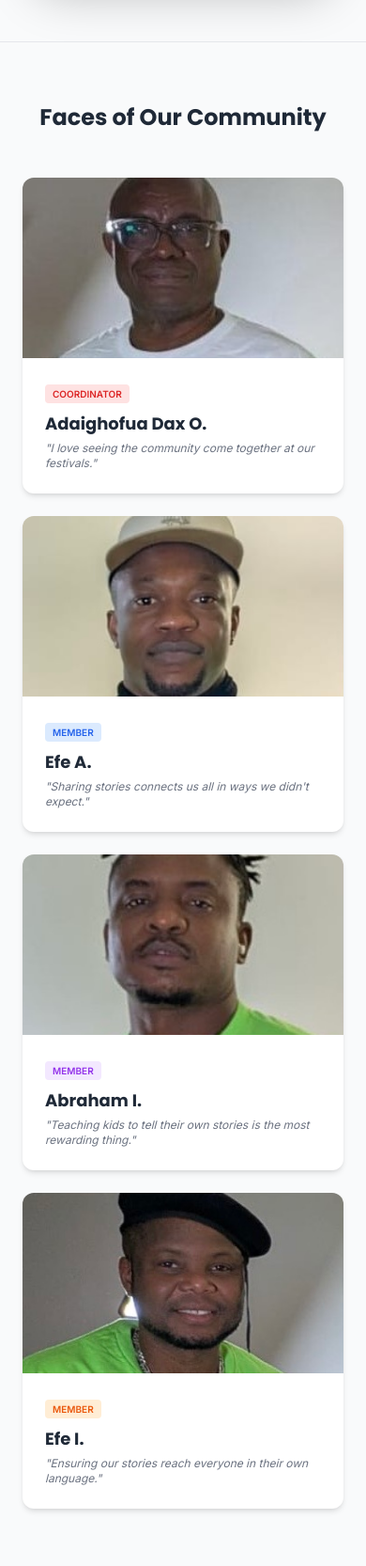
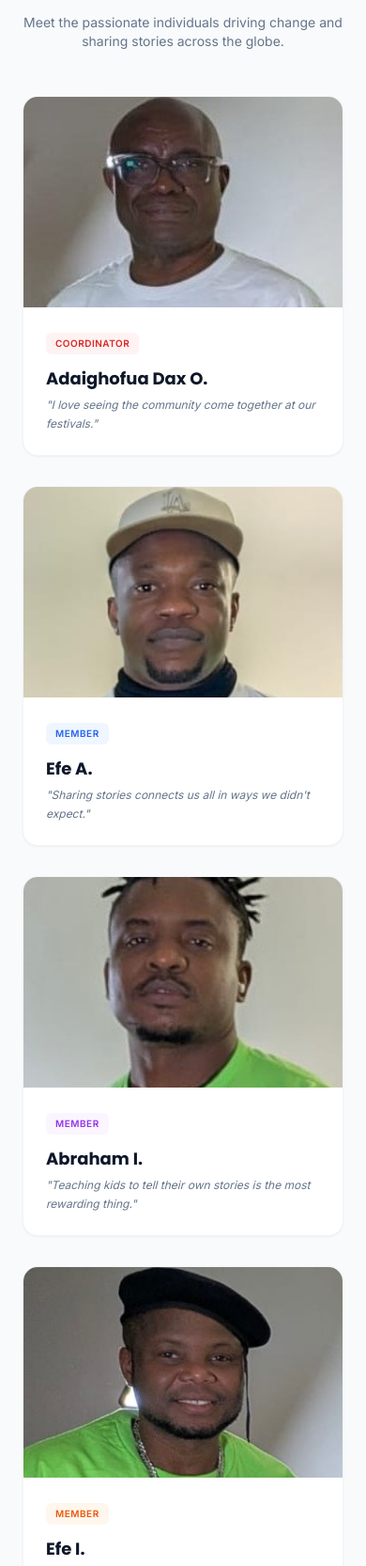
Before and after one commit to Williams-Opone/osov, a Flask app: page /volunteer in a window 390 px wide. Shown: the part 2672-4338 px from the top of the page at 94% size. Run offline with Flask 3, Linux system fonts and the light colour scheme; the visitor is signed in with stand-in values (Sample User, id 1); data that the repository does not hold is empty; some libraries are stand-ins or nearby versions.

Commit message:
Added responsiveness to the volunteer page

```diff
--- a/project/templates/user/volunteer.html
+++ b/project/templates/user/volunteer.html
@@ -65,25 +65,25 @@
     </section>
     <section class="py-16 md:py-24 bg-gray-50 overflow-hidden">
         <div class="container mx-auto px-6">
-            <div class="flex flex-col lg:flex-row items-center gap-12 lg:gap-16">
+            <div class="flex flex-col-reverse lg:flex-row items-center gap-12 lg:gap-16">
 
-                <div class="w-full lg:w-3/5" data-aos="fade-right">
+                <div class="w-full lg:w-3/5 text-center lg:text-left" data-aos="fade-right">
                     <span class="text-red-600 font-bold tracking-widest uppercase text-xs mb-3 block">Empowerment Through Tech</span>
                     <h2 class="text-3xl md:text-5xl font-extrabold text-slate-900 mb-6 leading-tight">
                         IT & Web Design <span class="text-transparent bg-clip-text bg-gradient-to-r from-red-600 to-orange-600">Mastery Program.</span>
                     </h2>
-                    <p class="text-slate-600 text-lg mb-8 leading-relaxed">
+                    <p class="text-slate-600 text-base md:text-lg mb-8 leading-relaxed max-w-2xl mx-auto lg:mx-0">
                         At <span class="font-bold text-slate-900">Our Story Our Voice</span>, we believe that digital literacy is the strongest tool for cultural preservation. We are looking for volunteers to help facilitate these life-changing sessions.
                     </p>
 
-                    <div class="grid grid-cols-1 md:grid-cols-2 gap-6 mb-10">
+                    <div class="grid grid-cols-1 sm:grid-cols-2 gap-4 md:gap-6 mb-10 text-left">
                         <div class="flex items-start gap-4 p-4 bg-white rounded-2xl shadow-sm border border-slate-100">
                             <div class="w-10 h-10 rounded-xl bg-red-50 flex items-center justify-center text-red-600 flex-shrink-0">
                                 <i class="fa-solid fa-code"></i>
                             </div>
                             <div>
-                                <h4 class="font-bold text-slate-900">Modern Coding</h4>
-                                <p class="text-xs text-slate-500">HTML, CSS, and UI/UX fundamentals.</p>
+                                <h4 class="font-bold text-slate-900 text-sm md:text-base">Modern Coding</h4>
+                                <p class="text-[11px] md:text-xs text-slate-500">HTML, CSS, and UI/UX fundamentals.</p>
                             </div>
                         </div>
                         <div class="flex items-start gap-4 p-4 bg-white rounded-2xl shadow-sm border border-slate-100">
@@ -91,14 +91,14 @@
                                 <i class="fa-solid fa-laptop-code"></i>
                             </div>
                             <div>
-                                <h4 class="font-bold text-slate-900">IT Solutions</h4>
-                                <p class="text-xs text-slate-500">Problem-solving for the tech industry.</p>
+                                <h4 class="font-bold text-slate-900 text-sm md:text-base">IT Solutions</h4>
+                                <p class="text-[11px] md:text-xs text-slate-500">Problem-solving for the tech industry.</p>
                             </div>
                         </div>
                     </div>
 
-                    <div class="flex flex-col sm:flex-row items-center gap-6">
-                        <a href="#application-form" class="bg-slate-900 hover:bg-red-600 text-white font-bold py-4 px-10 rounded-2xl transition-all shadow-lg hover:-translate-y-1">
+                    <div class="flex flex-col sm:flex-row items-center justify-center lg:justify-start gap-6">
+                        <a href="#application-form" class="w-full sm:w-auto bg-slate-900 hover:bg-red-600 text-white font-bold py-4 px-10 rounded-2xl transition-all shadow-lg hover:-translate-y-1 text-center">
                             Apply <i class="fa-solid fa-chevron-right ml-2 text-xs"></i>
                         </a>
                         <span class="text-slate-400 text-sm font-medium">Next cohort starts soon</span>
@@ -106,69 +106,84 @@
                 </div>
 
                 <div class="w-full lg:w-2/5 relative" data-aos="fade-left">
-                    <div class="relative z-10 rounded-[2.5rem] overflow-hidden shadow-2xl border-8 border-white">
+                    <div class="relative z-10 rounded-[2rem] md:rounded-[2.5rem] overflow-hidden shadow-2xl border-4 md:border-8 border-white">
                         <img src="https://res.cloudinary.com/dotcy7lhz/image/upload/v1774903704/WhatsApp_Image_2026-03-24_at_10.10.09_PM_ehelbw_1_1_puiopl.jpg"
                              alt="IT Training Classroom"
-                             class="w-full h-[450px] object-cover transform hover:scale-105 transition duration-700">
+                             class="w-full h-[300px] md:h-[450px] object-cover transform hover:scale-105 transition duration-700">
 
-                        <div class="absolute bottom-6 left-6 right-6 bg-white/95 backdrop-blur-md p-4 rounded-2xl shadow-xl border border-slate-100">
-                            <div class="flex items-center gap-4">
+                        <div class="absolute bottom-4 left-4 right-4 md:bottom-6 md:left-6 md:right-6 bg-white/95 backdrop-blur-md p-3 md:p-4 rounded-xl md:rounded-2xl shadow-xl border border-slate-100">
+                            <div class="flex items-center gap-3 md:gap-4">
                                 <img src="https://res.cloudinary.com/dotcy7lhz/image/upload/v1774830394/wo_rifkhk.jpg"
-                                     class="w-12 h-12 rounded-full object-cover border-2 border-red-500" alt="Williams Opone">
-                                <div>
-                                    <p class="text-sm font-bold text-slate-900">Williams Opone</p>
-                                    <p class="text-[10px] text-red-600 font-bold uppercase tracking-widest">Program Director</p>
+                                     class="w-10 h-10 md:w-12 md:h-12 rounded-full object-cover border-2 border-red-500" alt="Williams Opone">
+                                <div class="text-left">
+                                    <p class="text-xs md:text-sm font-bold text-slate-900">Williams Opone</p>
+                                    <p class="text-[9px] md:text-[10px] text-red-600 font-bold uppercase tracking-widest">Program Director</p>
                                 </div>
                             </div>
                         </div>
                     </div>
-                    <div class="absolute -top-10 -right-10 w-32 h-32 bg-red-600/10 rounded-full blur-3xl -z-10"></div>
+                    <div class="hidden sm:block absolute -top-10 -right-10 w-32 h-32 bg-red-600/10 rounded-full blur-3xl -z-10"></div>
                 </div>
 
             </div>
         </div>
     </section>
-    <section class="py-16 md:py-20 bg-gray-50 border-t border-gray-200">
+    <section class="py-16 md:py-24 bg-gray-50 border-t border-gray-200">
         <div class="container mx-auto px-6">
-            <h2 class="text-2xl md:text-3xl font-bold text-center mb-12">Faces of Our Community</h2>
+            <div class="text-center mb-12 md:mb-16">
+                <h2 class="text-3xl md:text-4xl font-extrabold text-slate-900 mb-4">Faces of Our Community</h2>
+                <p class="text-slate-500 text-sm md:text-base max-w-xl mx-auto">Meet the passionate individuals driving change and sharing stories across the globe.</p>
+            </div>
 
-            <div class="grid grid-cols-1 sm:grid-cols-2 lg:grid-cols-4 gap-6">
-                <div class="bg-white rounded-xl overflow-hidden shadow-md hover:shadow-xl transition duration-300">
-                    <img src="/static/face11.jpg" alt="Volunteer" class="w-full h-48 object-cover">
+            <div class="grid grid-cols-1 sm:grid-cols-2 lg:grid-cols-4 gap-8">
+
+                <div class="group bg-white rounded-2xl overflow-hidden shadow-sm hover:shadow-xl transition-all duration-300 transform hover:-translate-y-2 border border-slate-100">
+                    <div class="relative h-56 overflow-hidden">
+                        <img src="/static/face11.jpg" alt="Adaighofua Dax O." class="w-full h-full object-cover group-hover:scale-110 transition duration-500">
+                    </div>
                     <div class="p-6">
-                        <span class="bg-red-100 text-red-600 text-[10px] font-bold px-2 py-1 rounded uppercase">COORDINATOR</span>
-                        <h4 class="text-lg font-bold mt-2 mb-1">Adaighofua Dax O.</h4>
-                        <p class="text-gray-500 text-xs italic">"I love seeing the community come together at our festivals."</p>
+                        <span class="inline-block bg-red-50 text-red-600 text-[10px] font-black px-2.5 py-1 rounded-md uppercase tracking-wider">Coordinator</span>
+                        <h4 class="text-lg font-bold text-slate-900 mt-3 mb-1">Adaighofua Dax O.</h4>
+                        <p class="text-slate-500 text-xs italic leading-relaxed">"I love seeing the community come together at our festivals."</p>
                     </div>
                 </div>
-                <div class="bg-white rounded-xl overflow-hidden shadow-md hover:shadow-xl transition duration-300">
-                    <img src="/static/face2.jpg" alt="Volunteer" class="w-full h-48 object-cover">
+
+                <div class="group bg-white rounded-2xl overflow-hidden shadow-sm hover:shadow-xl transition-all duration-300 transform hover:-translate-y-2 border border-slate-100">
+                    <div class="relative h-56 overflow-hidden">
+                        <img src="/static/face2.jpg" alt="Efe A." class="w-full h-full object-cover group-hover:scale-110 transition duration-500">
+                    </div>
                     <div class="p-6">
-                        <span class="bg-blue-100 text-blue-600 text-[10px] font-bold px-2 py-1 rounded uppercase">Member</span>
-                        <h4 class="text-lg font-bold mt-2 mb-1">Efe A.</h4>
-                        <p class="text-gray-500 text-xs italic">"Sharing stories connects us all in ways we didn't expect."</p>
+                        <span class="inline-block bg-blue-50 text-blue-600 text-[10px] font-black px-2.5 py-1 rounded-md uppercase tracking-wider">Member</span>
+                        <h4 class="text-lg font-bold text-slate-900 mt-3 mb-1">Efe A.</h4>
+                        <p class="text-slate-500 text-xs italic leading-relaxed">"Sharing stories connects us all in ways we didn't expect."</p>
                     </div>
                 </div>
-                <div class="bg-white rounded-xl overflow-hidden shadow-md hover:shadow-xl transition duration-300">
-                    <img src="/static/face3.jpg" alt="Volunteer" class="w-full h-48 object-cover">
+
+                <div class="group bg-white rounded-2xl overflow-hidden shadow-sm hover:shadow-xl transition-all duration-300 transform hover:-translate-y-2 border border-slate-100">
+                    <div class="relative h-56 overflow-hidden">
+                        <img src="/static/face3.jpg" alt="Abraham I." class="w-full h-full object-cover group-hover:scale-110 transition duration-500">
+                    </div>
                     <div class="p-6">
-                        <span class="bg-purple-100 text-purple-600 text-[10px] font-bold px-2 py-1 rounded uppercase">Member</span>
-                        <h4 class="text-lg font-bold mt-2 mb-1">Abraham I.</h4>
-                        <p class="text-gray-500 text-xs italic">"Teaching kids to tell their own stories is the most rewarding thing."</p>
+                        <span class="inline-block bg-purple-50 text-purple-600 text-[10px] font-black px-2.5 py-1 rounded-md uppercase tracking-wider">Member</span>
+                        <h4 class="text-lg font-bold text-slate-900 mt-3 mb-1">Abraham I.</h4>
+                        <p class="text-slate-500 text-xs italic leading-relaxed">"Teaching kids to tell their own stories is the most rewarding thing."</p>
                     </div>
                 </div>
-                <div class="bg-white rounded-xl overflow-hidden shadow-md hover:shadow-xl transition duration-300">
-                    <img src="/static/face4.jpg" alt="Volunteer" class="w-full h-48 object-cover">
+
+                <div class="group bg-white rounded-2xl overflow-hidden shadow-sm hover:shadow-xl transition-all duration-300 transform hover:-translate-y-2 border border-slate-100">
+                    <div class="relative h-56 overflow-hidden">
+                        <img src="/static/face4.jpg" alt="Efe I." class="w-full h-full object-cover group-hover:scale-110 transition duration-500">
+                    </div>
                     <div class="p-6">
-                        <span class="bg-orange-100 text-orange-600 text-[10px] font-bold px-2 py-1 rounded uppercase">Member</span>
-                        <h4 class="text-lg font-bold mt-2 mb-1">Efe I.</h4>
-                        <p class="text-gray-500 text-xs italic">"Ensuring our stories reach everyone in their own language."</p>
+                        <span class="inline-block bg-orange-50 text-orange-600 text-[10px] font-black px-2.5 py-1 rounded-md uppercase tracking-wider">Member</span>
+                        <h4 class="text-lg font-bold text-slate-900 mt-3 mb-1">Efe I.</h4>
+                        <p class="text-slate-500 text-xs italic leading-relaxed">"Ensuring our stories reach everyone in their own language."</p>
                     </div>
                 </div>
+
             </div>
         </div>
     </section>
-
     <section id="application-form" class="py-16 md:py-24 bg-[url('https://www.transparenttextures.com/patterns/cubes.png')] bg-gray-100">
         <div class="container mx-auto px-4 flex justify-center">
 
```
